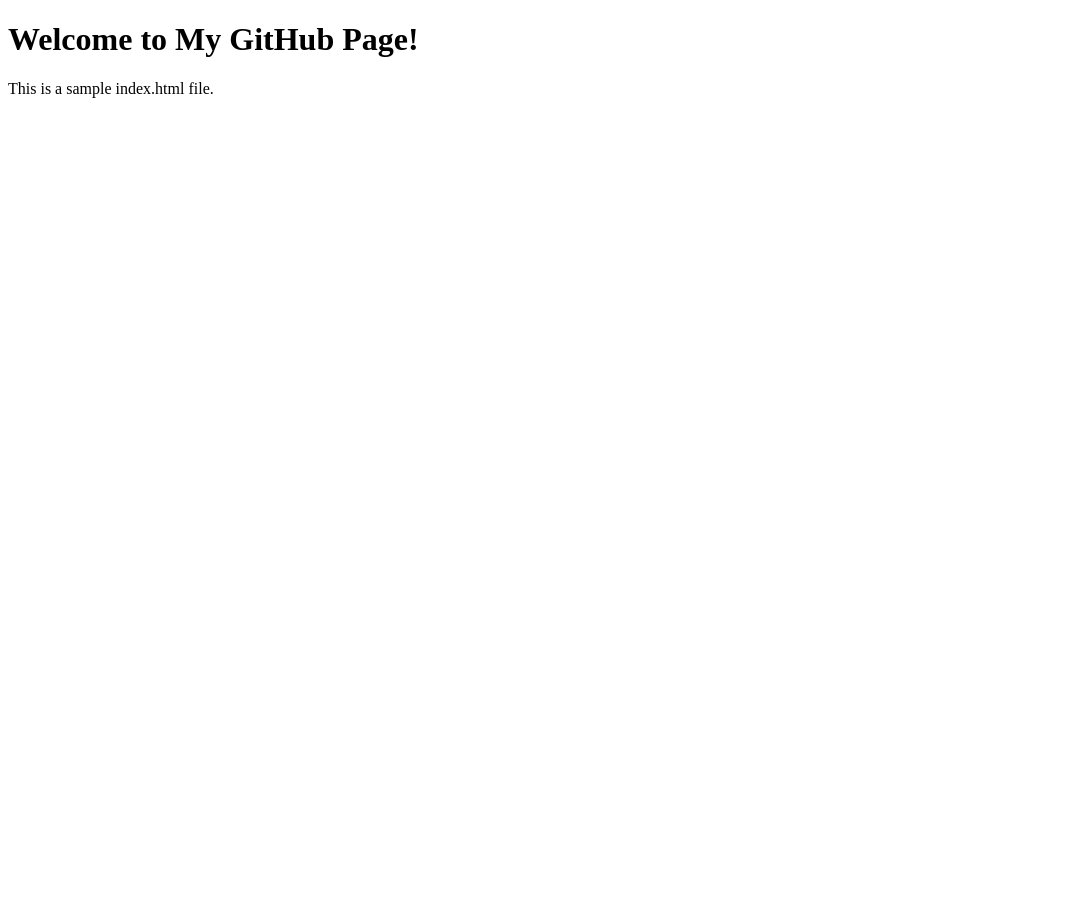
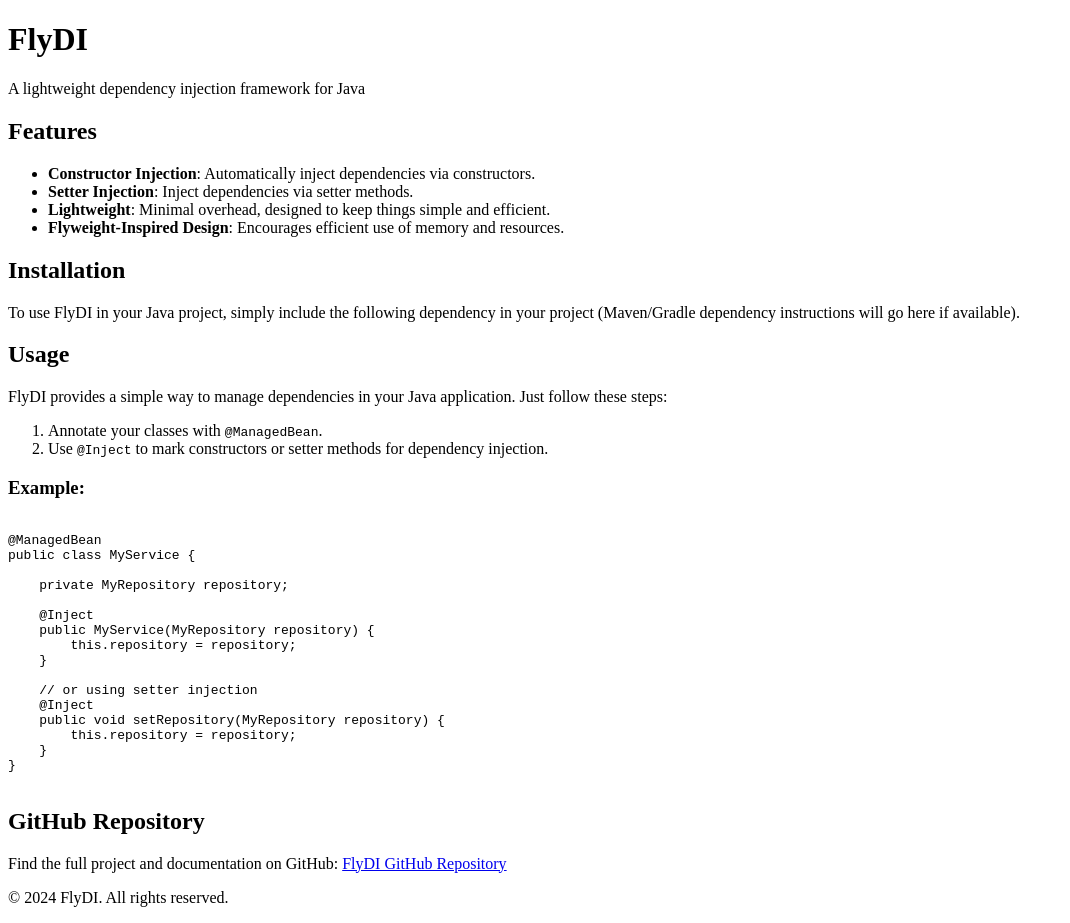
Before and after one commit to Chris-Whiteley/flidi, a plain HTML site: page index.html in a window 1280 px wide. Shown: the whole page, without its empty margins (0-1070 px from the left). Before the commit the page ends 800 px from the top, so only its background shows below. Drawn offline with Linux system fonts and the light colour scheme.

Commit message:
updated index.html to provide more information, add search meta, and provide link to repository

```diff
--- a/index.html
+++ b/index.html
@@ -2,13 +2,72 @@
 <html lang="en">
 
 <head>
-    <meta name="google-site-verification" content="0J8UTrh84W4PW8LZe-xp6SKEgFSgskncAvPbdCZxIe4" />
     <meta charset="UTF-8">
     <meta name="viewport" content="width=device-width, initial-scale=1.0">
-    <title>My GitHub Page</title>
+    <meta name="description" content="FlyDI - A lightweight Java dependency injection framework offering constructor and setter injection with a flyweight-inspired design.">
+    <meta name="keywords" content="FlyDI, Dependency Injection, Java, Constructor Injection, Setter Injection, Lightweight Framework, Java DI, Flyweight Design, Memory Efficient Java, Java Frameworks">
+    <meta name="google-site-verification" content="0J8UTrh84W4PW8LZe-xp6SKEgFSgskncAvPbdCZxIe4" />
+    <title>FlyDI - Lightweight Dependency Injection for Java</title>
 </head>
+
 <body>
-<h1>Welcome to My GitHub Page!</h1>
-<p>This is a sample index.html file.</p>
+<header>
+    <h1>FlyDI</h1>
+    <p>A lightweight dependency injection framework for Java</p>
+</header>
+
+<section id="features">
+    <h2>Features</h2>
+    <ul>
+        <li><strong>Constructor Injection</strong>: Automatically inject dependencies via constructors.</li>
+        <li><strong>Setter Injection</strong>: Inject dependencies via setter methods.</li>
+        <li><strong>Lightweight</strong>: Minimal overhead, designed to keep things simple and efficient.</li>
+        <li><strong>Flyweight-Inspired Design</strong>: Encourages efficient use of memory and resources.</li>
+    </ul>
+</section>
+
+<section id="installation">
+    <h2>Installation</h2>
+    <p>To use FlyDI in your Java project, simply include the following dependency in your project (Maven/Gradle dependency instructions will go here if available).</p>
+</section>
+
+<section id="usage">
+    <h2>Usage</h2>
+    <p>FlyDI provides a simple way to manage dependencies in your Java application. Just follow these steps:</p>
+    <ol>
+        <li>Annotate your classes with <code>@ManagedBean</code>.</li>
+        <li>Use <code>@Inject</code> to mark constructors or setter methods for dependency injection.</li>
+    </ol>
+
+    <h3>Example:</h3>
+    <pre><code>
+@ManagedBean
+public class MyService {
+
+    private MyRepository repository;
+
+    @Inject
+    public MyService(MyRepository repository) {
+        this.repository = repository;
+    }
+
+    // or using setter injection
+    @Inject
+    public void setRepository(MyRepository repository) {
+        this.repository = repository;
+    }
+}
+        </code></pre>
+</section>
+
+<section id="links">
+    <h2>GitHub Repository</h2>
+    <p>Find the full project and documentation on GitHub: <a href="https://github.com/Chris-Whiteley/flydi" target="_blank">FlyDI GitHub Repository</a></p>
+</section>
+
+<footer>
+    <p>&copy; 2024 FlyDI. All rights reserved.</p>
+</footer>
 </body>
+
 </html>
```
